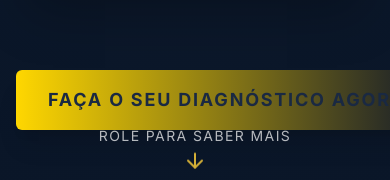
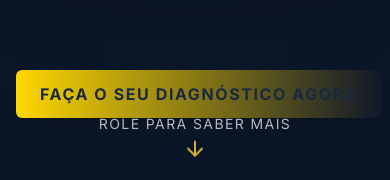
Before and after one commit to labdesacadas-glitch/rotamedica360, a React (Vite) app: page / in a window 390 px wide. Shown: the part 731-911 px from the top of the page. Built offline with nearby package versions, Linux system fonts and the light colour scheme; a web font is replaced by a local one.

Commit message:
[dyad] Ajustando o tamanho e padding dos botões CTA para melhor proporção e elegância no mobile - wrote 1 file(s)

```diff
--- a/src/components/CtaButton.tsx
+++ b/src/components/CtaButton.tsx
@@ -20,8 +20,9 @@ const CtaButton: React.FC<CtaButtonProps> = ({
   className,
   ...props
 }) => {
-  // Adicionando tamanho de fonte responsivo: text-lg no mobile, md:text-xl no desktop
-  const baseClasses = "uppercase font-bold tracking-widest transition-all duration-300 text-lg md:text-xl h-auto py-4 px-8";
+  // Ajuste para mobile: text-base (1rem) com padding py-3 px-6.
+  // Ajuste para desktop: md:text-xl (1.25rem) com padding py-4 px-8.
+  const baseClasses = "uppercase font-bold tracking-widest transition-all duration-300 text-base py-3 px-6 md:text-xl md:py-4 md:px-8 h-auto";
 
   // Estilo primário ajustado para ser mais discreto.
   const primaryClasses = cn(
```
